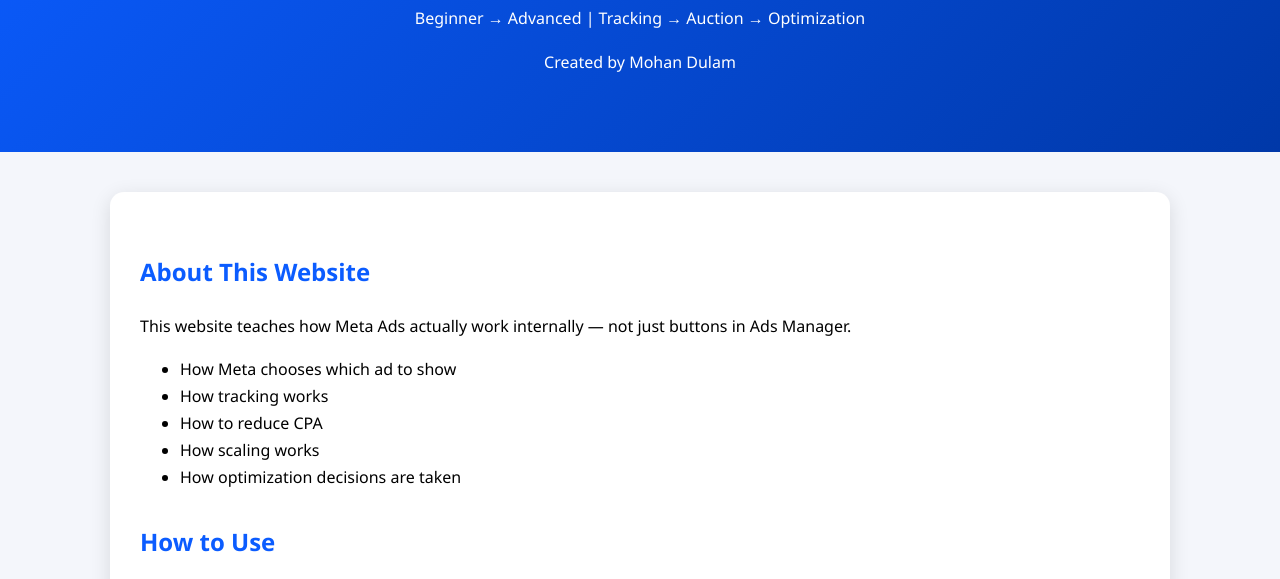
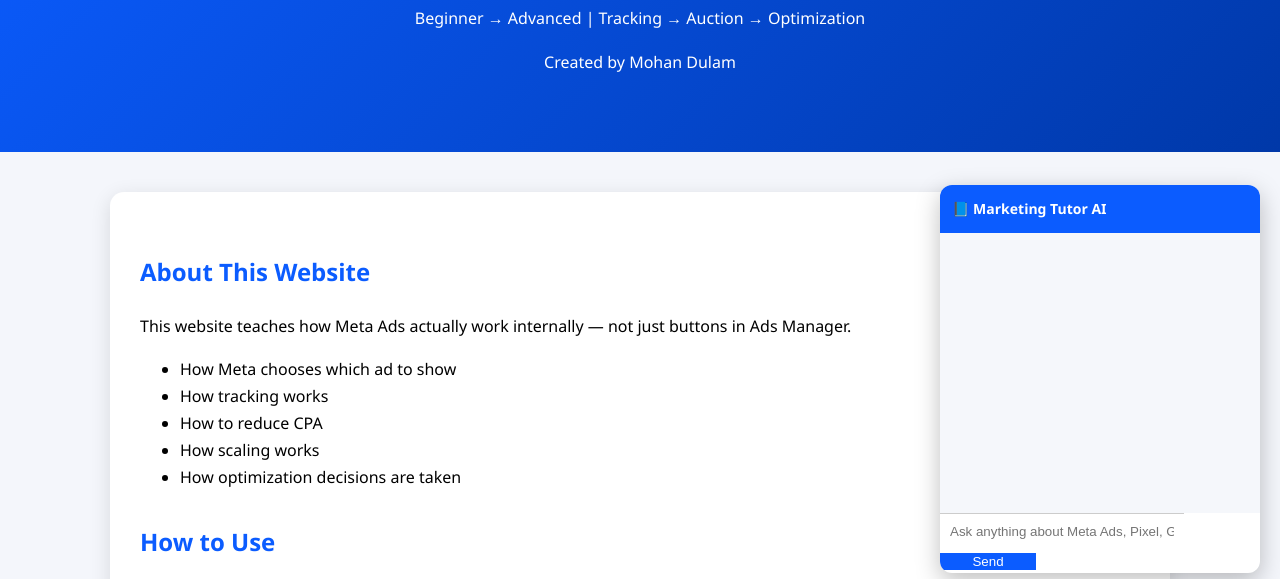
Before and after one commit to Mohan-dulam/meta-learnings, a plain HTML site: page index.html in a window 1280 px wide. Shown: the part 207-786 px from the top of the page. Drawn offline with Linux system fonts and the light colour scheme; a script that the page names is missing.

Commit message:
Update style.css

```diff
--- a/style.css
+++ b/style.css
@@ -81,3 +81,42 @@ max-width:100%;
 border-radius:10px;
 margin:20px 0;
 }
+#chat-widget{
+position:fixed;
+bottom:20px;
+right:20px;
+width:320px;
+background:white;
+border-radius:12px;
+box-shadow:0 8px 25px rgba(0,0,0,0.25);
+overflow:hidden;
+font-size:14px;
+}
+
+#chat-header{
+background:#0b5cff;
+color:white;
+padding:12px;
+font-weight:bold;
+}
+
+#chatbox{
+height:260px;
+overflow-y:auto;
+padding:10px;
+background:#f5f7fb;
+}
+
+#userInput{
+width:70%;
+padding:10px;
+border:none;
+border-top:1px solid #ccc;
+}
+
+#chat-widget button{
+width:30%;
+background:#0b5cff;
+color:white;
+border:none;
+}
```
